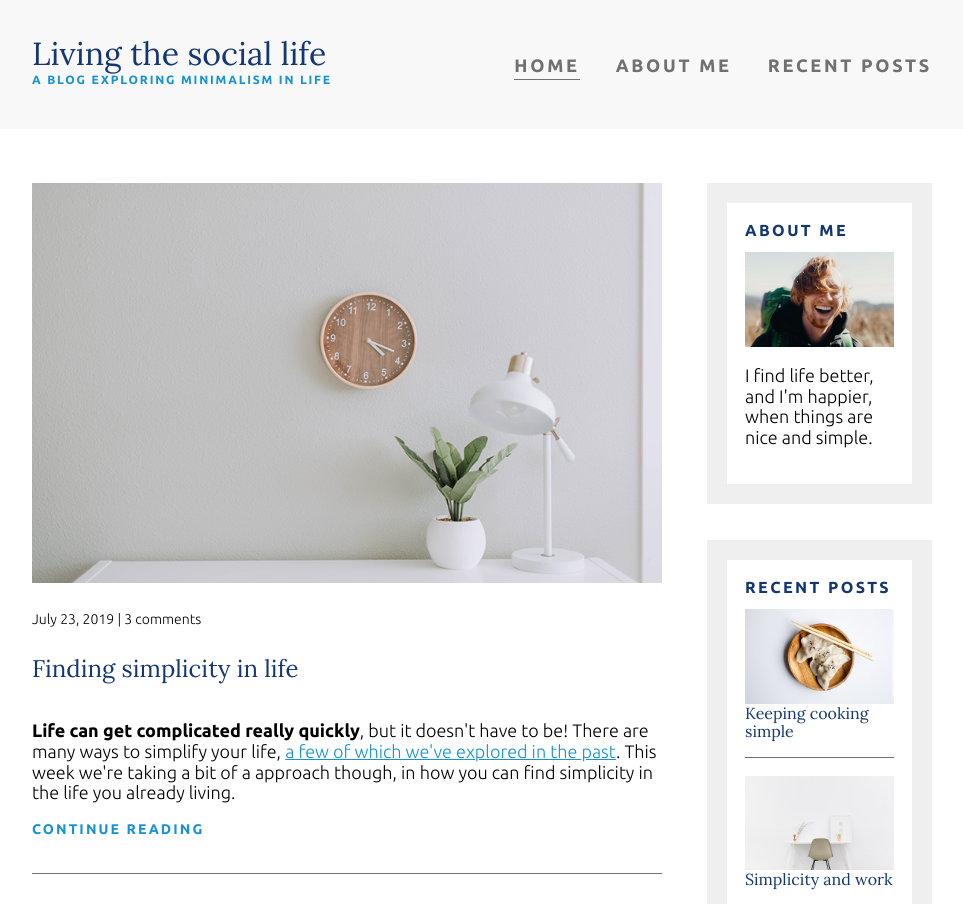
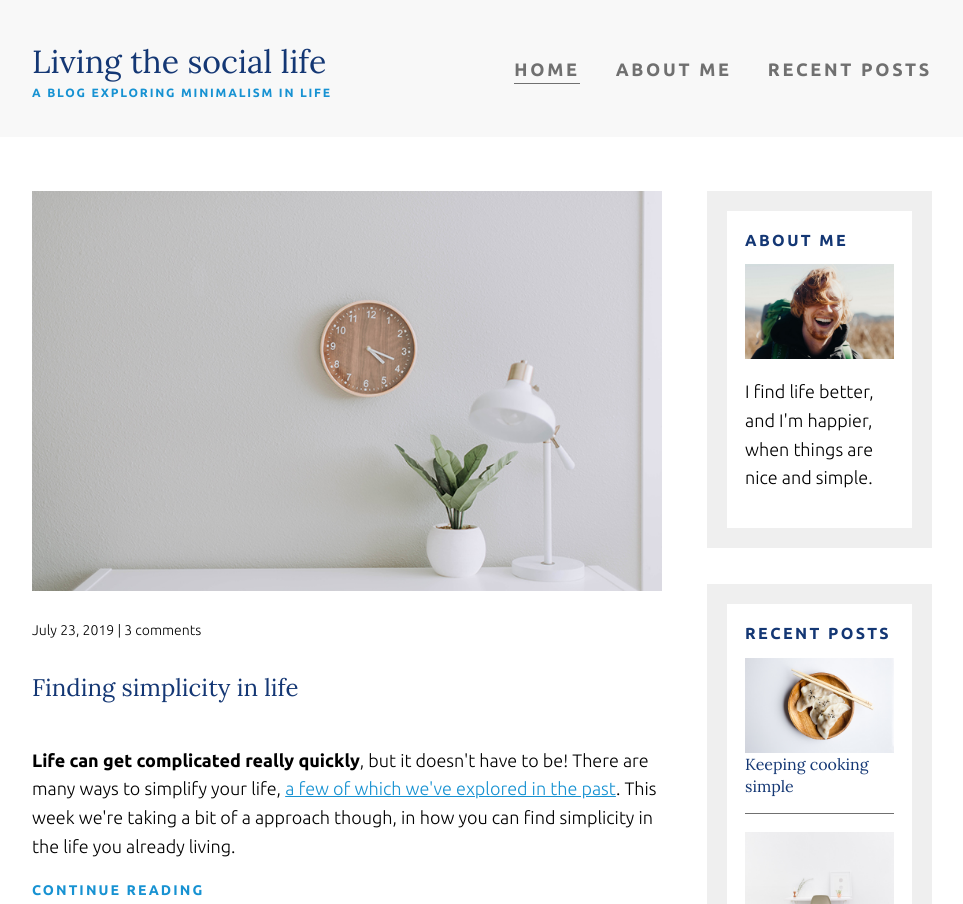
Before and after one commit to rolferas/webDevelopment, a plain HTML site: page CSS-Course/simple-life-style/index.html in a window 1280 px wide. Shown: the top 904 px of the page, without its empty margins (158-1121 px from the left). Drawn offline with Linux system fonts and the light colour scheme.

Commit message:
Update styles.css

```diff
--- a/CSS-Course/simple-life-style/css/styles.css
+++ b/CSS-Course/simple-life-style/css/styles.css
@@ -9,6 +9,7 @@ body {
     font-family: 'Ubuntu', sans-serif;
     font-size: 1.125rem;
     font-weight: 300;
+    line-height: 1.6;
 }
 
 img {
@@ -65,6 +66,7 @@ strong {
     font-size: .75rem;
     margin: 0;
     letter-spacing: 0.15em;
+    line-height: 1;
 }
 
 .article-title {
@@ -96,6 +98,7 @@ strong {
 .widget-title,
 .widget-recent-post-title {
     font-size: 1rem;
+    line-height: 1.4;
 }
 
 .widget-title {
```
